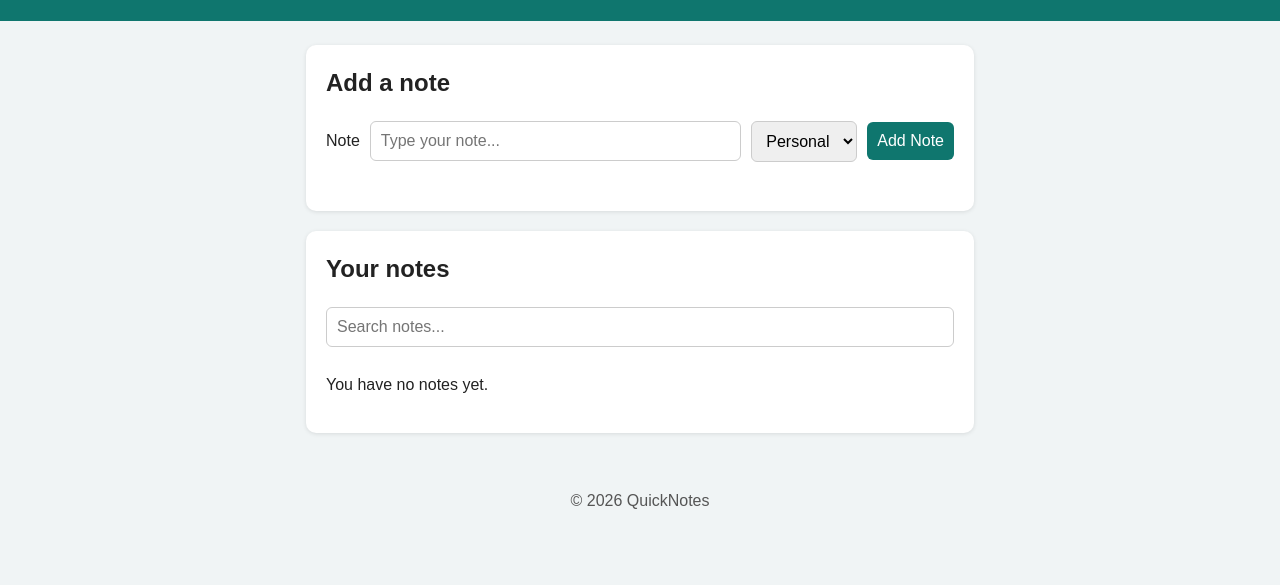
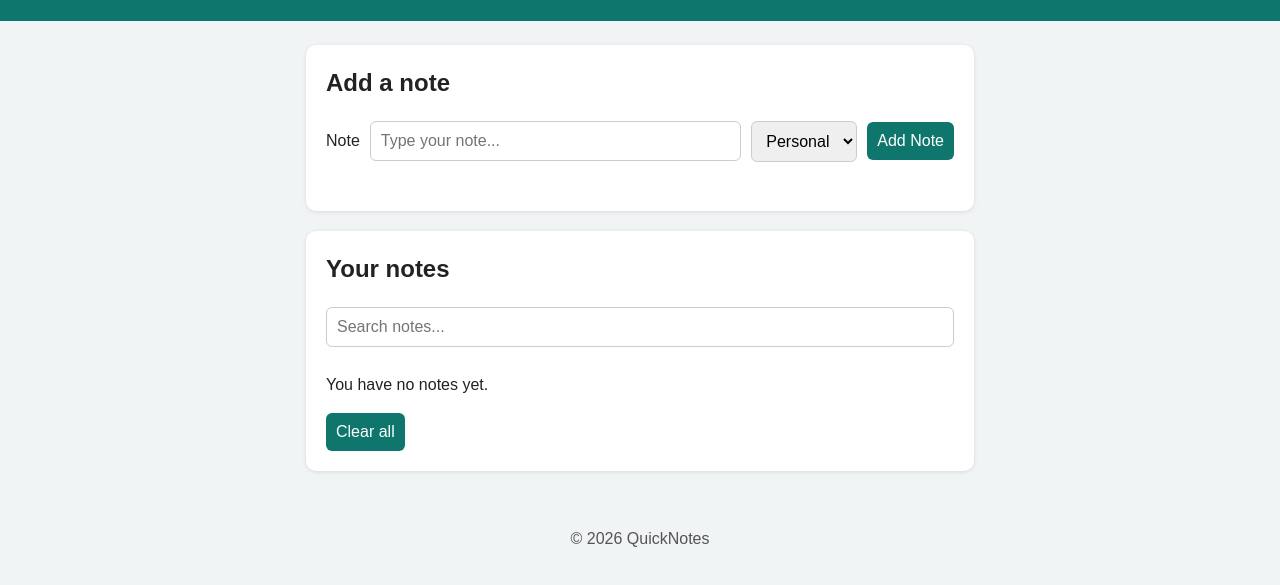
Before and after one commit to pearlnkosi306/quicknotes-app, a plain HTML site: page index.html in a window 1280 px wide. Shown: the part 103-688 px from the top of the page. Drawn offline with Linux system fonts and the light colour scheme.

Commit message:
Add 'Clear all' button in notes section
Added a 'Clear all' button to the notes section.

```diff
--- a/index.html
+++ b/index.html
@@ -35,6 +35,7 @@
       <h2>Your notes</h2>
       <input type="text" id="search-input" placeholder="Search notes...">
       <p id="note-count"></p>
+      <button type="button" id="clear-all">Clear all</button>
       <ul id="notes-list"></ul>
     </section>
   </main>
```
